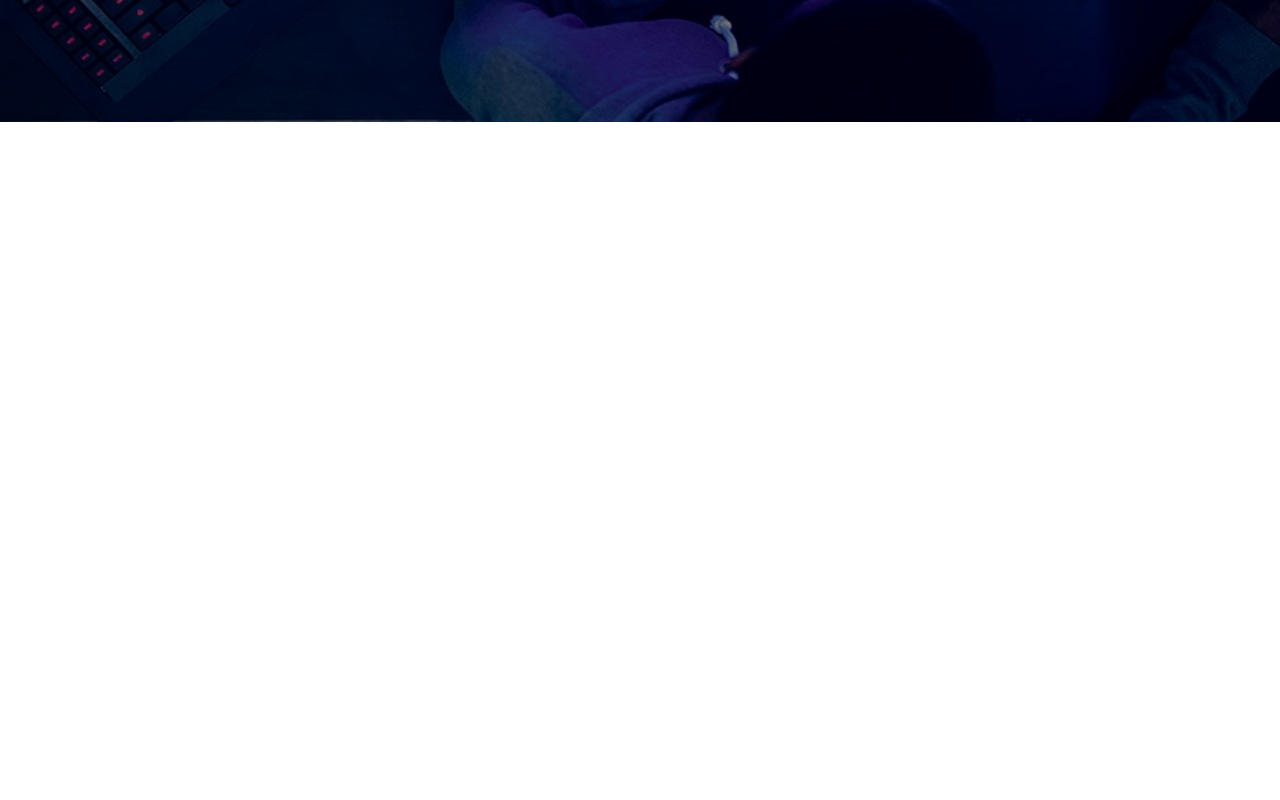
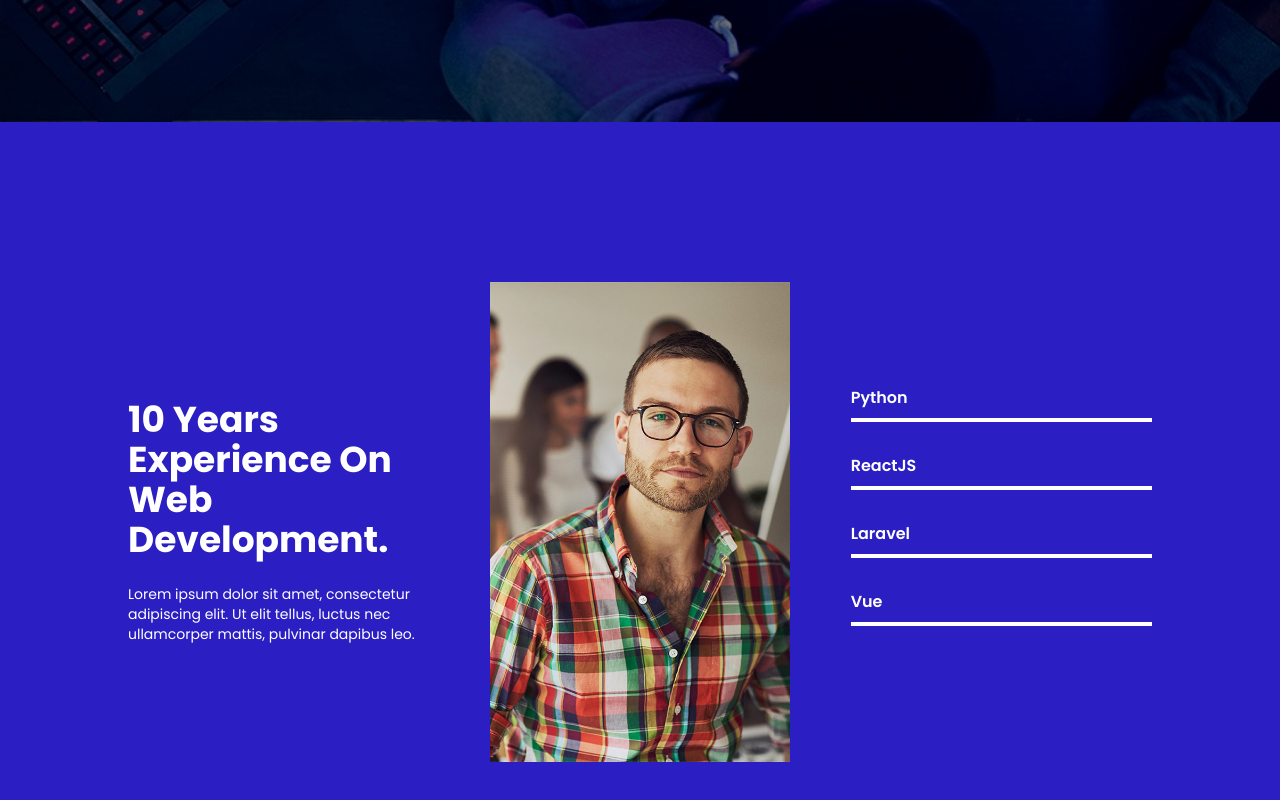
Before and after one commit to fatinishraqprapya25/Personal-Portfolio-React-Template, a React (Vite) app: page / in a window 1280 px wide. Shown: the part 678-1478 px from the top of the page. Before the commit the page ends 800 px from the top, so only its background shows below. Built offline with nearby package versions, Linux system fonts and the light colour scheme.

Commit message:
basic profile section done

```diff
--- /dev/null
+++ b/src/components/home/Profile.jsx
@@ -0,0 +1,59 @@
+import profile from "../../assets/profile.jpg"
+import Container from "../ui/Container";
+
+export default function Profile() {
+    // Defines the skill data with a value for the bar width (e.g., 90% for Python)
+    const skills = [
+        { name: "Python", level: "w-[90%]" },
+        { name: "ReactJS", level: "w-[85%]" }, // Renamed from JavaScript/React/Node JS to match image
+        { name: "Laravel", level: "w-[80%]" },
+        { name: "Vue", level: "w-[95%]" },
+    ];
+
+    return (
+        <section className="bg-[#2b1ec2] poppins text-white py-40">
+            <Container>
+                <div className="flex justify-center items-center">
+
+                    <div className="w-1/3 pr-10">
+                        <div className="text-4xl font-bold leading-[40px] mb-6">
+                            <h2>10 Years </h2>
+                            <h2>Experience On</h2>
+                            <h2>Web </h2>
+                            <h2>Development.</h2>
+                        </div>
+                        <p className="text-sm">
+                            Lorem ipsum dolor sit amet, consectetur adipiscing elit. Ut elit tellus, luctus nec ullamcorper mattis, pulvinar dapibus leo.
+                        </p>
+                    </div>
+
+                    <div className="w-1/3 flex justify-center relative z-10">
+                        <img
+                            src={profile}
+                            alt="Profile of a Web Developer"
+                            className="h-120 w-75 object-cover object-top opacity-100"
+                        />
+                    </div>
+
+
+                    <div className="w-1/3 pl-10">
+                        {skills.map((skill, index) => (
+                            <div key={index} className="mb-8">
+                                <p className="font-semibold mb-2">{skill.name}</p>
+                                {/* Skill Bar Container */}
+                                <div className="w-full h-1 bg-white bg-opacity-30 relative">
+                                    {/* Filled Progress Bar */}
+                                    <div
+                                        className={`absolute top-0 left-0 h-full bg-white transition-all duration-1000 ${skill.level}`}
+                                        style={{ transition: 'width 1s ease-out' }}
+                                    ></div>
+                                </div>
+                            </div>
+                        ))}
+                    </div>
+
+                </div>
+            </Container>
+        </section>
+    );
+}
--- a/src/components/pages/Home.jsx
+++ b/src/components/pages/Home.jsx
@@ -2,6 +2,7 @@ import Hero from "../home/Hero";
 import bgImage from "../../assets/hero-bg.jpeg"
 import Header from "../header";
 import Container from "../ui/Container";
+import Profile from "../home/Profile";
 
 export default function Home() {
     return (
@@ -21,6 +22,8 @@ export default function Home() {
                 </Container>
 
             </main>
+
+            <Profile />
         </>
     );
 }
```
Also changed, not shown: src/assets/profile.jpg (added).
